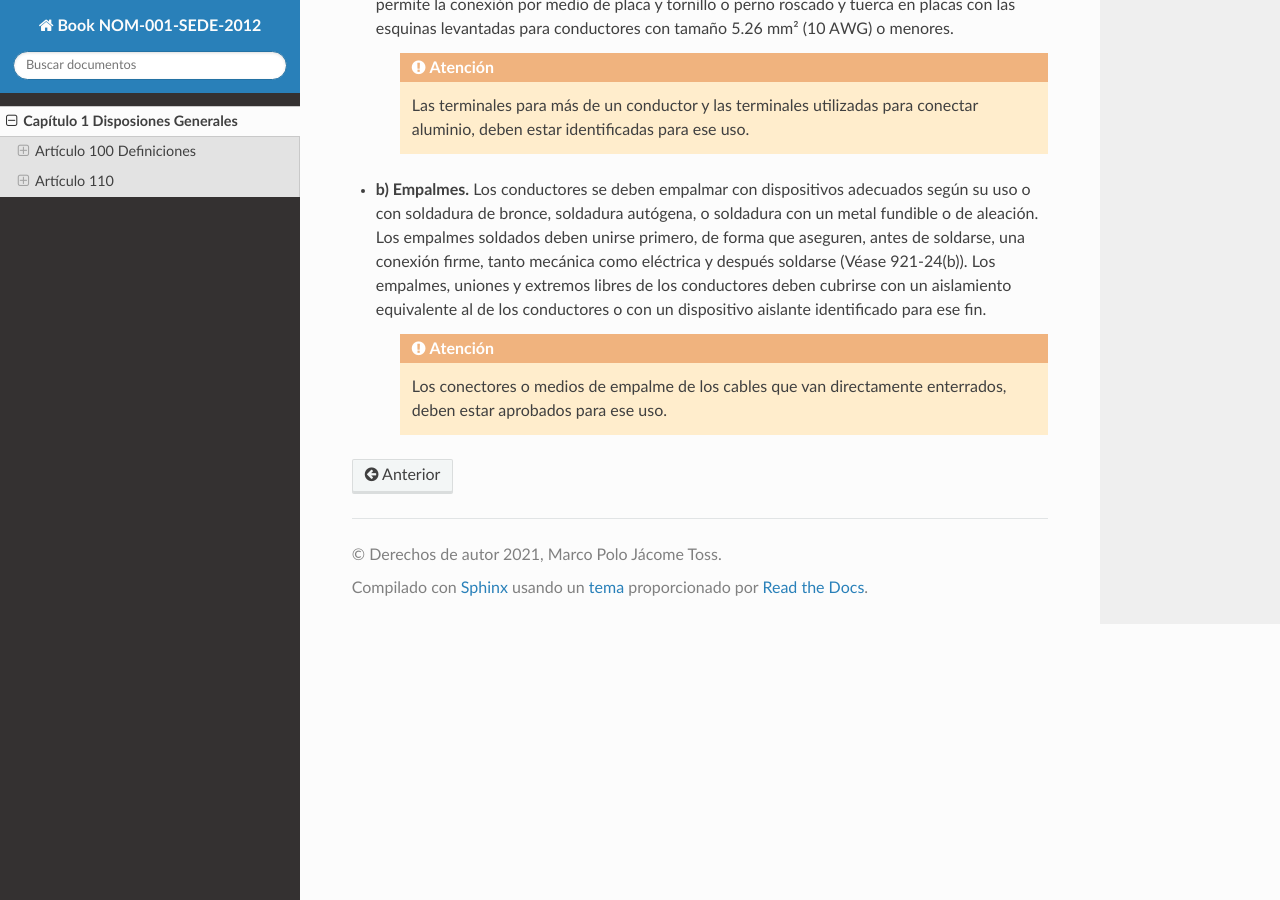
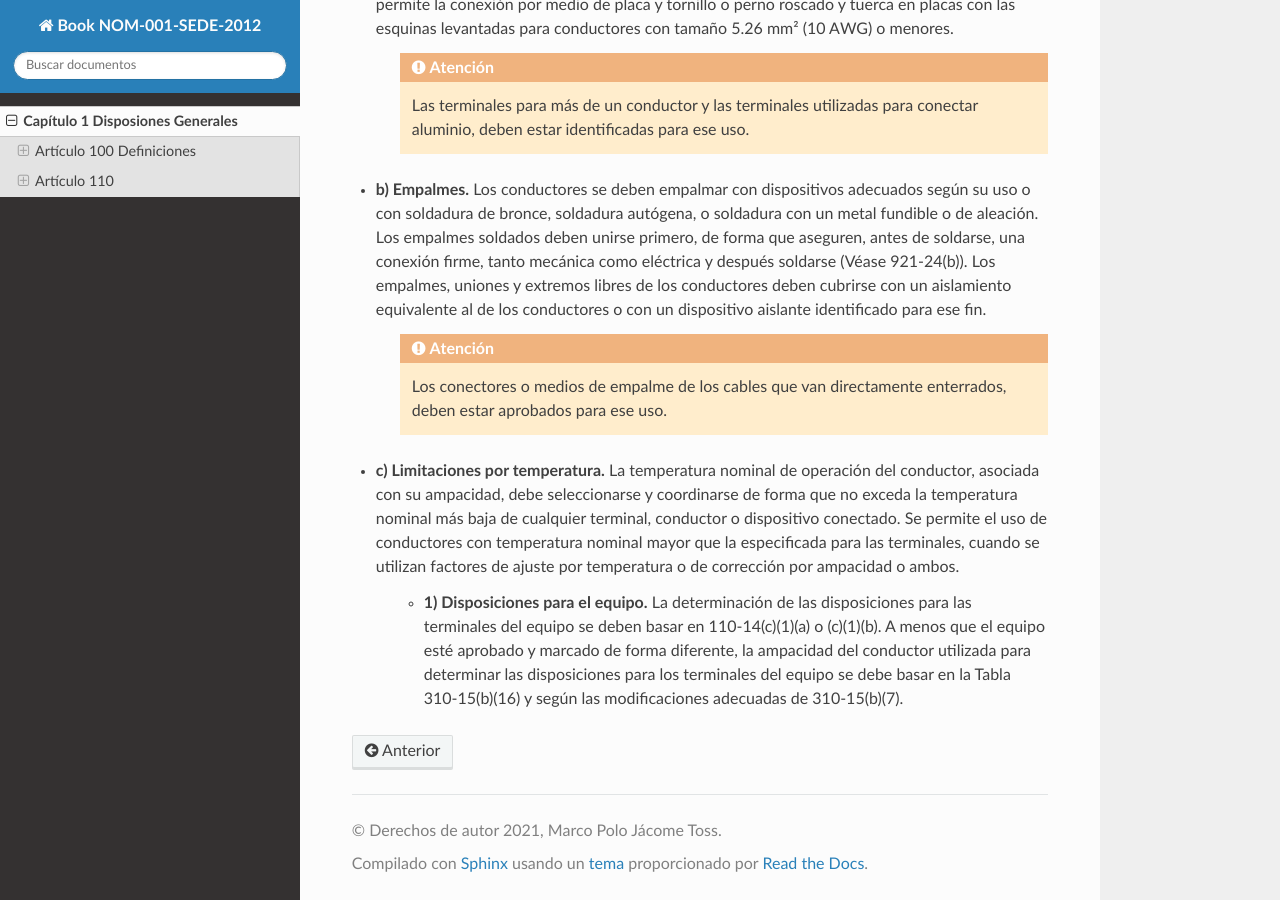
Before and after one commit to jacometoss/Book-NOM-001-SEDE-2012, a Sphinx documentation site: the page built from docs/100/index.rst, in a window 1280 px wide and 900 px high, scrolled down 19821 px. Built offline with Sphinx 7.4.7 and the Read the Docs theme 2.0.0, drawn with Linux system fonts in a browser that asks for light colours.

Commit message:
Add files via upload

```diff
--- a/docs/100/index.rst
+++ b/docs/100/index.rst
@@ -439,3 +439,7 @@ Conectores y terminales para conductores con cableados más flexibles que los de
 
 	.. attention::
 		Los conectores o medios de empalme de los cables que van directamente enterrados, deben estar aprobados para ese uso.
+
+* **c) Limitaciones por temperatura.** La temperatura nominal de operación del conductor, asociada con su ampacidad, debe seleccionarse y coordinarse de forma que no exceda la temperatura nominal más baja de cualquier terminal, conductor o dispositivo conectado. Se permite el uso de conductores con temperatura nominal mayor que la especificada para las terminales, cuando se utilizan factores de ajuste por temperatura o de corrección por ampacidad o ambos.
+
+	* **1) Disposiciones para el equipo.** La determinación de las disposiciones para las terminales del equipo se deben basar en 110-14(c)(1)(a) o (c)(1)(b). A menos que el equipo esté aprobado y marcado de forma diferente, la ampacidad del conductor utilizada para determinar las disposiciones para los terminales del equipo se debe basar en la Tabla 310-15(b)(16) y según las modificaciones adecuadas de 310-15(b)(7).
```
